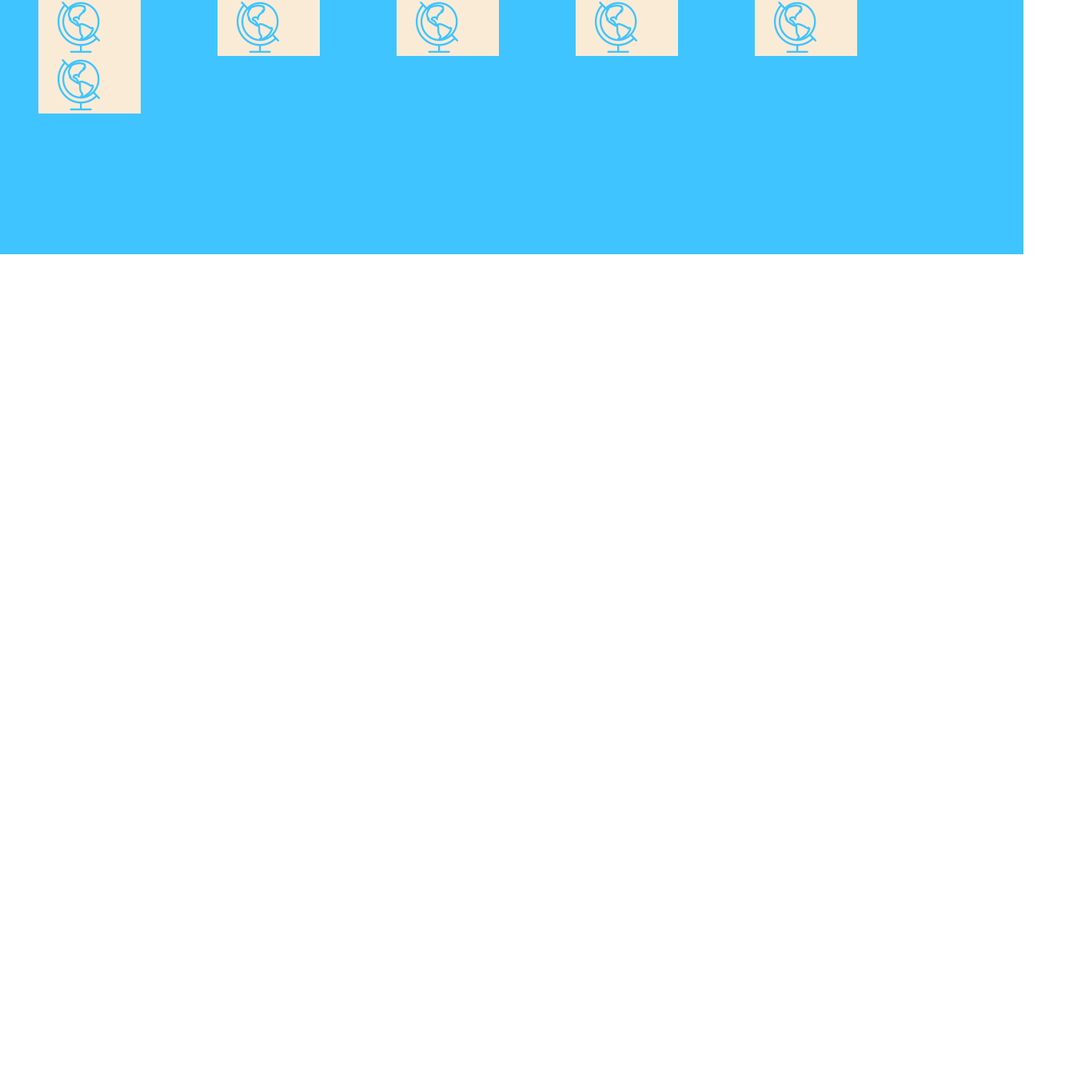
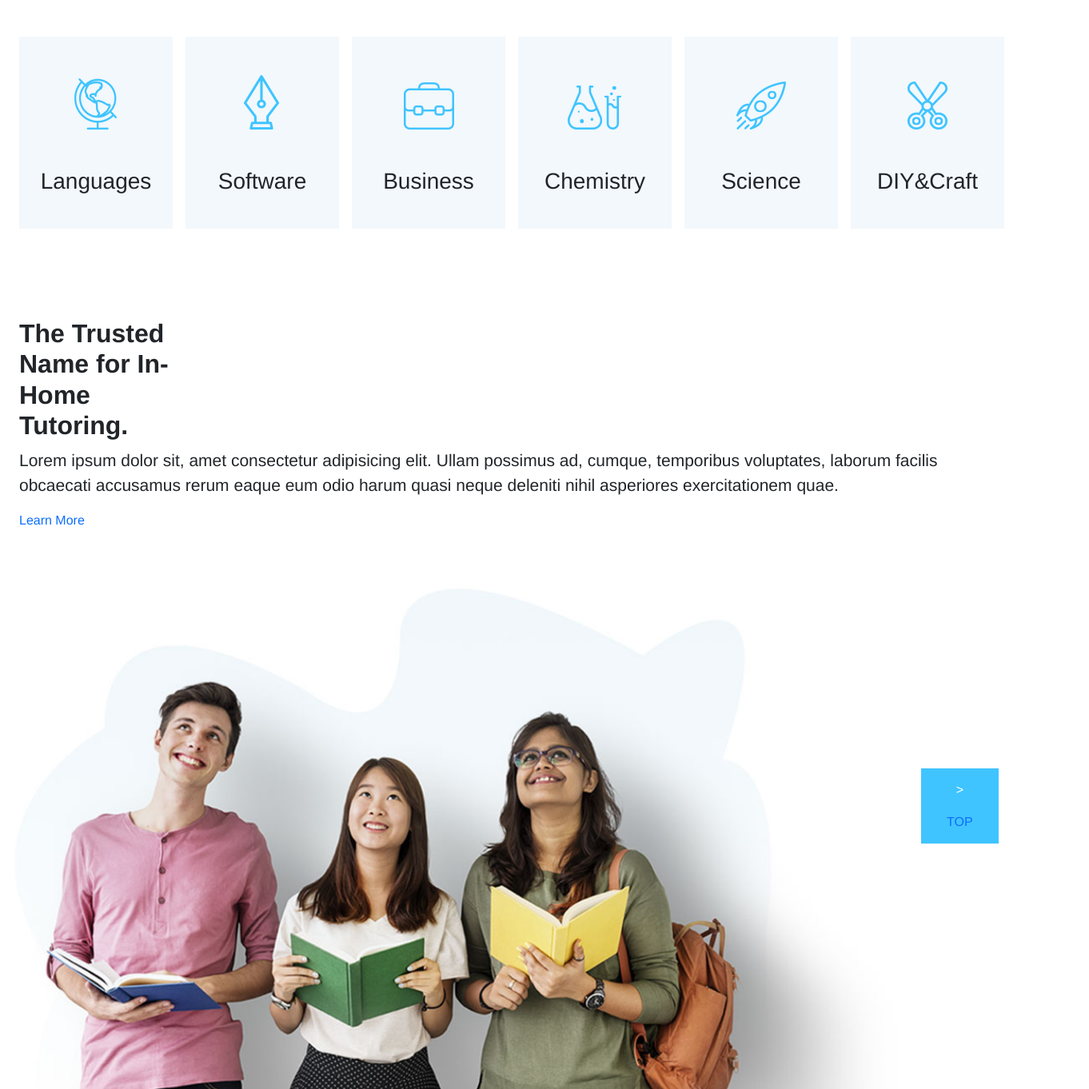
Before and after one commit to Christefan/proj-html-vuejs, a Vue app: page / in a window 1280 px wide. Shown: the part 738-2100 px from the top of the page at 80% size, 1362 px wide, since content can reach past the window. Before the commit the page ends 1056 px from the top, so only its background shows below. Built offline with nearby package versions, Linux system fonts and the light colour scheme.

Commit message:
Main incompleto (2/6)

```diff
--- a/src/components/AppHeader.vue
+++ b/src/components/AppHeader.vue
@@ -1,10 +1,11 @@
 <template>
-  <nav class="navbar navbar-expand fixed-top">
+  <header>
+    <nav class="navbar navbar-expand position-absolute">
       <div class="container-fluid py-5 px-5">
         <a class="navbar-brand" href="#">
           <img src="../assets/img/logo-light.png" alt="" />
         </a>
-      <div class="collapse navbar-collapse" id="navbarText">
+        <div>
           <ul class="navbar-nav">
             <li class="nav-item mx-5">
               <a class="nav-link active" aria-current="page" href="#">HOME</a>
@@ -25,6 +26,7 @@
         </div>
       </div>
     </nav>
+  </header>
 </template>
 
 <script>
--- a/src/components/AppMain.vue
+++ b/src/components/AppMain.vue
@@ -14,30 +14,55 @@
         </div>
       </div>
     </div>
-    <div class="selection-application">
+    <div class="selection-application py-5">
       <div class="container-fluid">
-        <div class="row">
-          <div class="container-application mx-5">
+        <div class="row text-center text-wrap justify-content-center">
+          <div class="container-application mx-2 py-5">
             <img src="../assets/img/h5-custom-icon-1.png" alt="" />
+            <h3 class="my-5">Languages</h3>
           </div>
-          <div class="container-application mx-5">
-            <img src="../assets/img/h5-custom-icon-1.png" alt="" />
+          <div class="container-application mx-2 py-5">
+            <img src="../assets/img/h5-custom-icon-2.png" alt="" />
+            <h3 class="my-5">Software</h3>
           </div>
-          <div class="container-application mx-5">
-            <img src="../assets/img/h5-custom-icon-1.png" alt="" />
+          <div class="container-application mx-2 py-5">
+            <img src="../assets/img/h5-custom-icon-3.png" alt="" />
+            <h3 class="my-5">Business</h3>
           </div>
-          <div class="container-application mx-5">
-            <img src="../assets/img/h5-custom-icon-1.png" alt="" />
+          <div class="container-application mx-2 py-5">
+            <img src="../assets/img/h5-custom-icon-4.png" alt="" />
+            <h3 class="my-5">Chemistry</h3>
           </div>
-          <div class="container-application mx-5">
-            <img src="../assets/img/h5-custom-icon-1.png" alt="" />
+          <div class="container-application mx-2 py-5">
+            <img src="../assets/img/h5-custom-icon-5.png" alt="" />
+            <h3 class="my-5">Science</h3>
           </div>
-          <div class="container-application mx-5">
-            <img src="../assets/img/h5-custom-icon-1.png" alt="" />
+          <div class="container-application mx-2 py-5">
+            <img src="../assets/img/h5-custom-icon-6.png" alt="" />
+            <h3 class="my-5">DIY&Craft</h3>
           </div>
         </div>
       </div>
     </div>
+    <section class="list-scroll-image">
+      <div class="text px-4">
+        <h2 class="fw-bold">The Trusted Name for In-Home Tutoring.</h2>
+        <p>
+          Lorem ipsum dolor sit, amet consectetur adipisicing elit. Ullam
+          possimus ad, cumque, temporibus voluptates, laborum facilis obcaecati
+          accusamus rerum eaque eum odio harum quasi neque deleniti nihil
+          asperiores exercitationem quae.
+        </p>
+        <a href="">Learn More</a>
+      </div>
+      <div class="image">
+        <img src="../assets/img/h5-img-1.jpg" alt="" />
+        <div class="button-t">
+          <p>></p>
+          <a href="">TOP</a>
+        </div>
+      </div>
+    </section>
   </main>
 </template>
 
@@ -49,7 +74,12 @@ export default {
 
 <style lang="scss" scoped>
 main {
+  a {
+    text-decoration: none;
+  }
   .jumbotron {
+    background-repeat: no-repeat;
+    background-size: cover;
     background-image: url("../assets/img/h5-slide-3-background.jpg");
     .container {
       height: 92vh;
@@ -71,12 +101,38 @@ main {
   }
 
   .selection-application {
-    background-color: #40c4ff;
-    height: 40vh;
+    height: 50vh;
     .container-application {
-      height: 9vh;
-      width: calc(60% / 6);
-      background-color: antiquewhite;
+      height: 30vh;
+      width: calc(90% / 6);
+      background-color: #f2f8fc;
+    }
+  }
+  .list-scroll-image {
+    height: 80vh;
+    // background-color: #40c4ff;
+    .text {
+      h2 {
+        width: 17.7%;
+      }
+      p {
+        font-size: 21px;
+      }
+    }
+  }
+  .image {
+    img {
+      width: 90%;
+    }
+    .button-t {
+      background-color: #40c4ff;
+      border: none;
+      color: white;
+      padding: 15px 32px;
+      text-align: center;
+      text-decoration: none;
+      display: inline-block;
+      font-size: 16px;
     }
   }
 }
```
Lines whose indentation alone changed are shown as unchanged.
